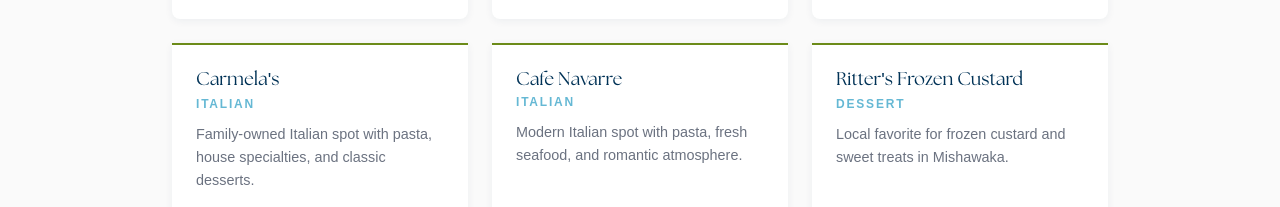
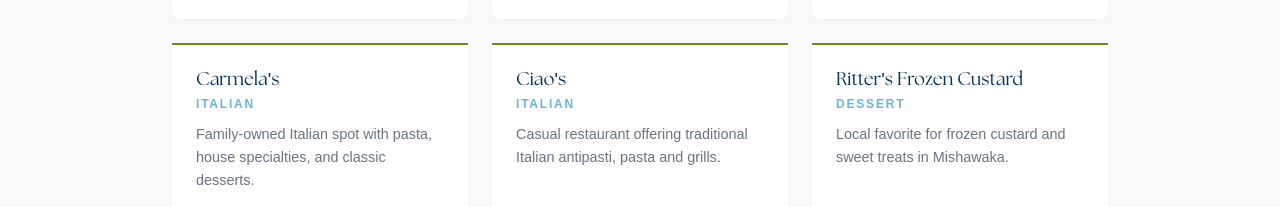
Before and after one commit to claireholmann/ourwedding, a React (Vite) app: page /things-to-do in a window 1280 px wide. Shown: the part 1811-2018 px from the top of the page. Built offline with nearby package versions, Linux system fonts and the light colour scheme; a web font is replaced by a local one.

Commit message:
moving around

```diff
--- a/src/pages/Registry.css
+++ b/src/pages/Registry.css
@@ -158,6 +158,10 @@
     font-size: 16px;
 }
 
+.registry-card-title-apostrophe {
+  font-family: 'Montserrat', Arial, sans-serif;
+}
+
 .registry-card-description {
   font-family: 'Montserrat', sans-serif;
   font-size: 0.86rem;
--- a/src/pages/Registry.jsx
+++ b/src/pages/Registry.jsx
@@ -1,3 +1,4 @@
+import { Fragment } from 'react';
 import './Registry.css';
 import { trackEvent } from '../analytics';
 
@@ -11,6 +12,10 @@
   {
     name: 'Anthropologie',
     href: 'https://www.anthropologie.com/registry/listing?registryId=0E105FCED8FA',
+  },
+  {
+    name: "Bloomingdale's",
+    href: 'https://www.bloomingdales.com/registry/Claire-Holman-Brian-Kosch/1935516',
   },
   {
     name: 'Crate',
@@ -92,7 +97,14 @@
                         <span>{registry.accentName}</span>
                       </>
                     ) : (
-                      registry.name
+                      <span>
+                        {registry.name.split("'").map((part, i) => (
+                          <Fragment key={i}>
+                            {i > 0 && <span className="registry-card-title-apostrophe">&rsquo;</span>}
+                            {part}
+                          </Fragment>
+                        ))}
+                      </span>
                     )}
                   </h3>
                   <p className="registry-card-description">{registry.description}</p>
--- a/src/pages/ThingsToDo.jsx
+++ b/src/pages/ThingsToDo.jsx
@@ -139,12 +139,12 @@
     reserve: "https://www.carmelassouthbend.com/reservations",
   },
   {
-    name: "Cafe Navarre",
+    name: "Ciao's",
     cuisine: "Italian",
     description:
-      "Modern Italian spot with pasta, fresh seafood, and romantic atmosphere.",
-    menu: "https://www.cafenavarre.co/eat",
-    reserve: "https://www.cafenavarre.co/visit",
+      "Casual restaurant offering traditional Italian antipasti, pasta and grills.",
+    menu: "https://www.ciaoscatering.com/restaurant",
+    reserve: "https://www.ciaoscatering.com",
   },
   {
     name: "Ritter's Frozen Custard",
```
